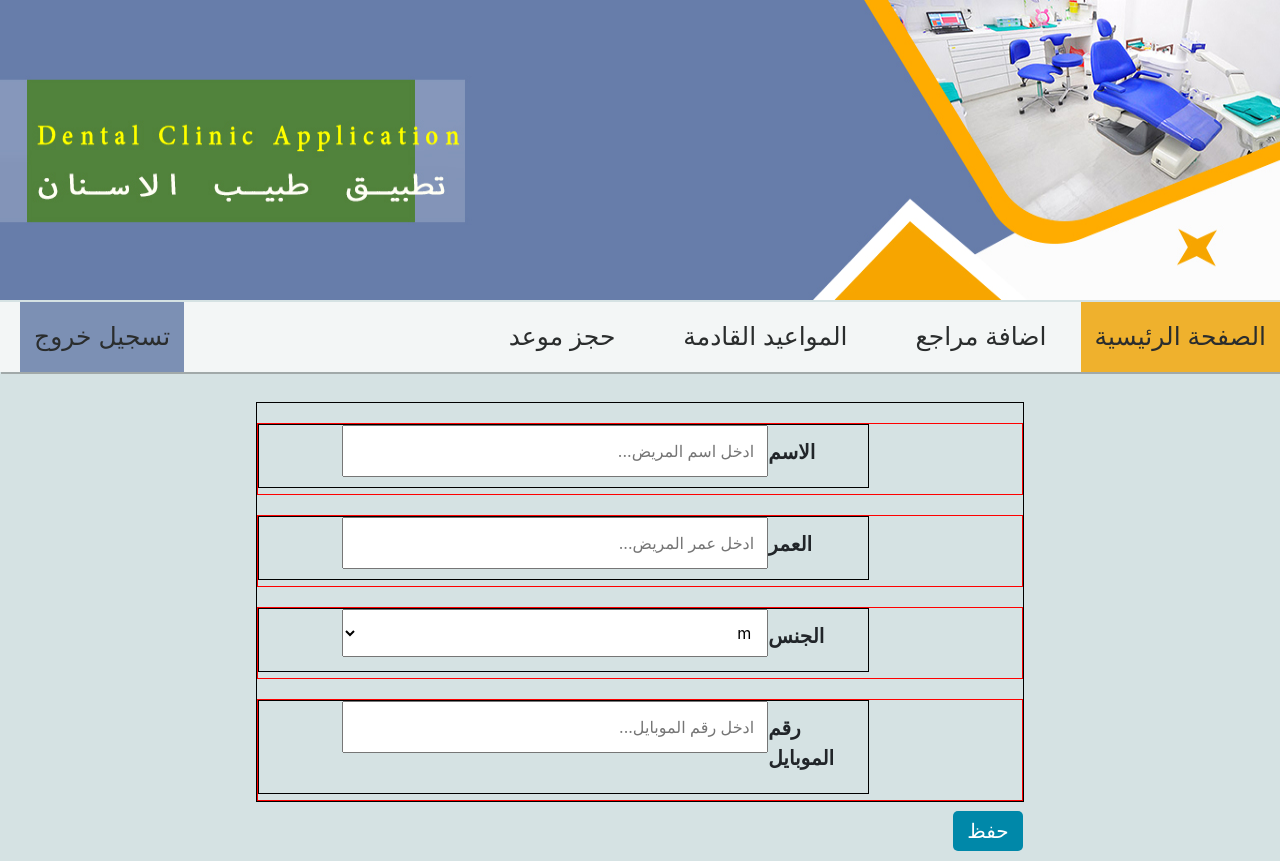
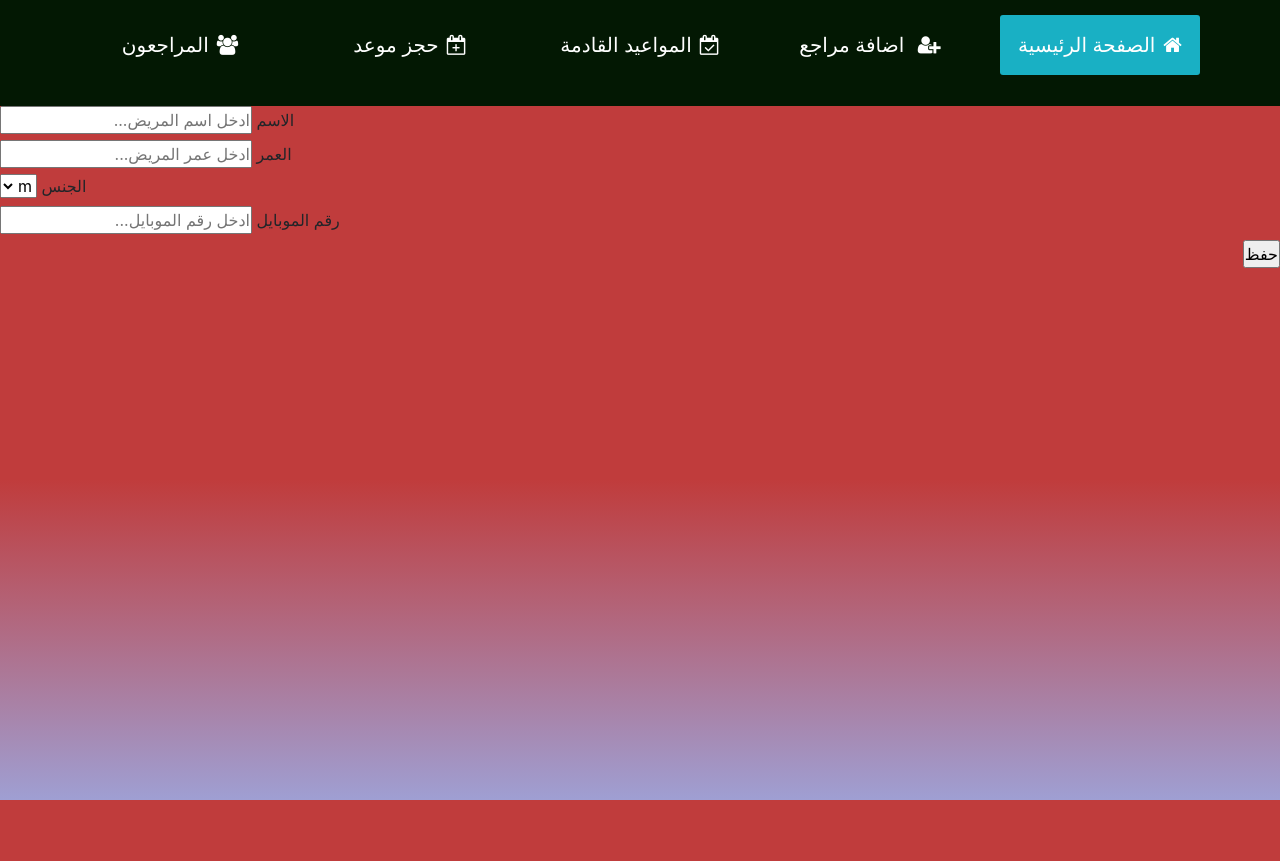
Before and after one commit to ahmedalhakeem/denteeth, a Django app: page /add_patient in a window 1280 px wide. After the commit the page ends 800 px from the top, so only its background shows below. Run offline with Django 3.2, Linux system fonts and the light colour scheme; a user stored in the database is signed in; some libraries are stand-ins or nearby versions.

Commit message:
style's shit

```diff
--- a/dentist/static/dentist/layout_style.css
+++ b/dentist/static/dentist/layout_style.css
@@ -1,215 +1,46 @@
 /* layout stylesheet */
-/* body{
+* {
+  margin: 0;
+  padding: 0;
+  box-sizing: border-box;
+}
+body{
     margin: 0;
     font-family: Arial, Helvetica, sans-serif;
     width: 100%;
-} */
-.banner{
-    /* border: 1px solid black; */
-    height: 300px;
-    /* margin: auto;  */
-    width:100%;
+    background-image: linear-gradient(rgb(192, 60, 60) 60%, rgb(159, 159, 211));
+    /* border: 2px solid yellow; */
+    height: 100vh;
+
 
 }
-.banner img{
-    width: 100%;
-    height: 100%;
+.nav-container{
+  background: rgb(3, 24, 3);
+  text-align: center;
 }
-.navs{
-    overflow: hidden;
-    background-color: #fbfbfb;
-    opacity: 80%;
-    box-shadow: 1px 2px #16111157 ;
-    /* margin: 10px 5px; */
-    margin-top: 2px;
-
-    /* width: 80%; */
-    /* margin: auto */
-    /* margin: auto; */
-
+.nav-container ul{
+  display: inline-flex;
+  list-style: none;
+  color: #fff;
 }
-.navs a{
-    float:right;
-    display: block;
-    color: #000000;
-    text-align: center;
-    padding: 16px 14px;
-    text-decoration: none;
-    font-size: 25px;
-    /* margin: auto; */
-
+.nav-container ul li{
+  width: 200px;
+  margin: 15px;
+  padding: 15px;
 }
-.navs a:not(:first-child){
-    margin: 0 20px;
+.nav-container ul li a{
+  text-decoration: none;
+  color: #fff;
+  font-size: 20px;
 }
-.navs .icon{
-    display: none;
-    /* float: left; */
+.active , .nav-container ul li:hover {
+  background:rgb(25, 176, 196);
+  border-radius: 3px;
 }
-.navs a:hover{
-    background-color: rgb(14, 12, 2);
-    color: rgb(240, 236, 236);
+.nav-container .fa{
+  margin-left: 8px;
 }
-.navs a.active{
-    background-color: #f6a500;
+/* main css */
+.banner{
+  display: inline-flex;
 }
-.navs .logout-btn{
-    float: left;
-    background-color: #677ca9;
-}
-@media screen and (max-width: 650px){
-    .navs a:not(:first-child){
-        display: none;
-    }
-    .banner {
-        display: none;
-    }
-    .navs a.icon{
-        display: block;
-        float: left;
-    }
-}
-@media screen  and (max-width: 650px){
-    .navs.responsive {
-        position: relative;
-    }
-    .navs.responsive .icon{
-        position: absolute;
-        top: 0;
-        left: 0;
-    }
-    .navs.responsive a{
-        float: none;
-        display: block;
-        margin: 0 0 ;
-        text-align: right;
-    }
-}
-
-body {
-    align-items: center;
-    background-color: #000;
-    /* display: flex; */
-    justify-content: center;
-    /* height: 100vh; */
-  }
-
-  .form {
-    background-color: #677ca9;
-    /* background-color: #15172b; */
-    border-radius: 20px;
-    box-sizing: border-box;
-    height: 500px;
-    padding: 20px;
-    width: 320px;
-    margin: auto;
-    margin-top: 20px;
-  }
-
-  .title {
-    color: #eee;
-    font-family: sans-serif;
-    font-size: 36px;
-    font-weight: 600;
-    margin-top: 30px;
-  }
-
-  .subtitle {
-    color: #eee;
-    font-family: sans-serif;
-    font-size: 16px;
-    font-weight: 600;
-    margin-top: 10px;
-  }
-
-  .input-container {
-    height: 50px;
-    position: relative;
-    width: 100%;
-  }
-
-  .ic1 {
-    margin-top: 40px;
-  }
-
-  .ic2 {
-    margin-top: 30px;
-  }
-
-  .input {
-    background-color: #303245;
-    border-radius: 12px;
-    border: 0;
-    box-sizing: border-box;
-    color: #eee;
-    font-size: 18px;
-    height: 100%;
-    outline: 0;
-    padding: 4px 20px 0;
-    width: 100%;
-  }
-
-  .cut {
-    background-color: #15172b;
-    border-radius: 10px;
-    height: 20px;
-    left: 20px;
-    position: absolute;
-    top: -20px;
-    transform: translateY(0);
-    transition: transform 200ms;
-    width: 76px;
-  }
-
-  .cut-short {
-    width: 50px;
-  }
-
-  .input:focus ~ .cut,
-  .input:not(:placeholder-shown) ~ .cut {
-    transform: translateY(8px);
-  }
-
-  .placeholder {
-    color: #65657b;
-    font-family: sans-serif;
-    left: 20px;
-    line-height: 14px;
-    pointer-events: none;
-    position: absolute;
-    transform-origin: 0 50%;
-    transition: transform 200ms, color 200ms;
-    top: 20px;
-  }
-
-  .input:focus ~ .placeholder,
-  .input:not(:placeholder-shown) ~ .placeholder {
-    transform: translateY(-30px) translateX(10px) scale(0.75);
-  }
-
-  .input:not(:placeholder-shown) ~ .placeholder {
-    color: #808097;
-  }
-
-  .input:focus ~ .placeholder {
-    color: #dc2f55;
-  }
-
-  .submit {
-    background-color: #08d;
-    border-radius: 12px;
-    border: 0;
-    box-sizing: border-box;
-    color: #eee;
-    cursor: pointer;
-    font-size: 18px;
-    height: 50px;
-    margin-top: 38px;
-    // outline: 0;
-    text-align: center;
-    width: 100%;
-  }
-
-  .submit:active {
-    background-color: #06b;
-  }
--- a/dentist/templates/dentist/layout.html
+++ b/dentist/templates/dentist/layout.html
@@ -9,7 +9,8 @@
     <meta name="viewport" content="width=device-width, initial-scale=1.0">
     <!-- CSS only -->
     <link rel="stylesheet" href="{% static 'dentist/layout_style.css' %}">
-    <link rel="stylesheet" href="{% static 'dentist/index.css' %}">
+    <link rel="stylesheet" href="https://cdn.jsdelivr.net/npm/@fortawesome/fontawesome-free@5.15.3/css/fontawesome.min.css">
+    <!-- <link rel="stylesheet" href="{% static 'dentist/index.css' %}"> -->
     <link rel="stylesheet" href="{% static 'dentist/jqueryui/jquery-ui.css'%}">
     <link rel="stylesheet" href="{% static 'dentist/jqueryui/jquery-ui.structure.css'%}">
     <link rel="stylesheet" href="{% static 'dentist/jqueryui/jquery-ui.theme.css'%}">
@@ -25,23 +26,22 @@
     <title>{% block title%}{% endblock %}</title>
 
   </head>
-  <body style="background-color: #d5e2e3;">
+  <body>
 
     <!-- banner image -->
-    <div class="banner">
-      <img src="{% static 'dentist/images/webbanner.jpg' %}" alt="banner">
-    </div>
-    <div class="navs" id="topnav">
-      <a href="{% url 'index' %}" class="active">الصفحة الرئيسية</a>
-      <a href="{% url 'add_patient' %}">اضافة مراجع</a>
-      <a href="{% url 'upcoming_appointments' %}">المواعيد القادمة</a>
-      <a href="{% url 'appointment' %}">حجز موعد</a>
-      <a href="{% url 'logout' %}" class="logout-btn">تسجيل خروج</a>
-      <a href="javascript:void(0);" class="icon" onclick="myfunction()"> <i class="fa fa-bars"></i></a>
+    <div class="nav-container">
+      <ul>
+        <li class="active"><a href="{% url 'index'%}"><i class="fa fa-home"></i>الصفحة الرئيسية</a></li>
+        <li><a href="{% url 'add_patient' %}"><i class="fa fa-user-plus"></i> اضافة مراجع</a> </li>
+        <li><a href="{% url 'upcoming_appointments' %}"><i class="fa fa-calendar-check"></i>المواعيد القادمة</a> </li>
+        <li><a href="{% url 'appointment' %}"><i class="fa fa-calendar-plus"></i>حجز موعد</a>  </li>
+        <li><a href="{% url 'all_patients' %}"><i class="fa fa-users"></i>المراجعون</a> </li>
+      </ul>
 
     </div>
 
-    <script>
+
+    <!-- <script>
       function myfunction(){
         var x = document.getElementById('topnav');
         if(x.className === "navs"){
@@ -50,12 +50,12 @@
           x.className = "navs";
         }
       }
-    </script>
+    </script> -->
 
 
   {% block content %}
 
-    {% endblock %}
+  {% endblock %}
     {% block script %}
 
     {% endblock %}
```
Also changed, not shown: dentist/static/dentist/index.css (+0 -7 lines), dentist/templates/dentist/main.html (+15 -3 lines), 1 other file.
